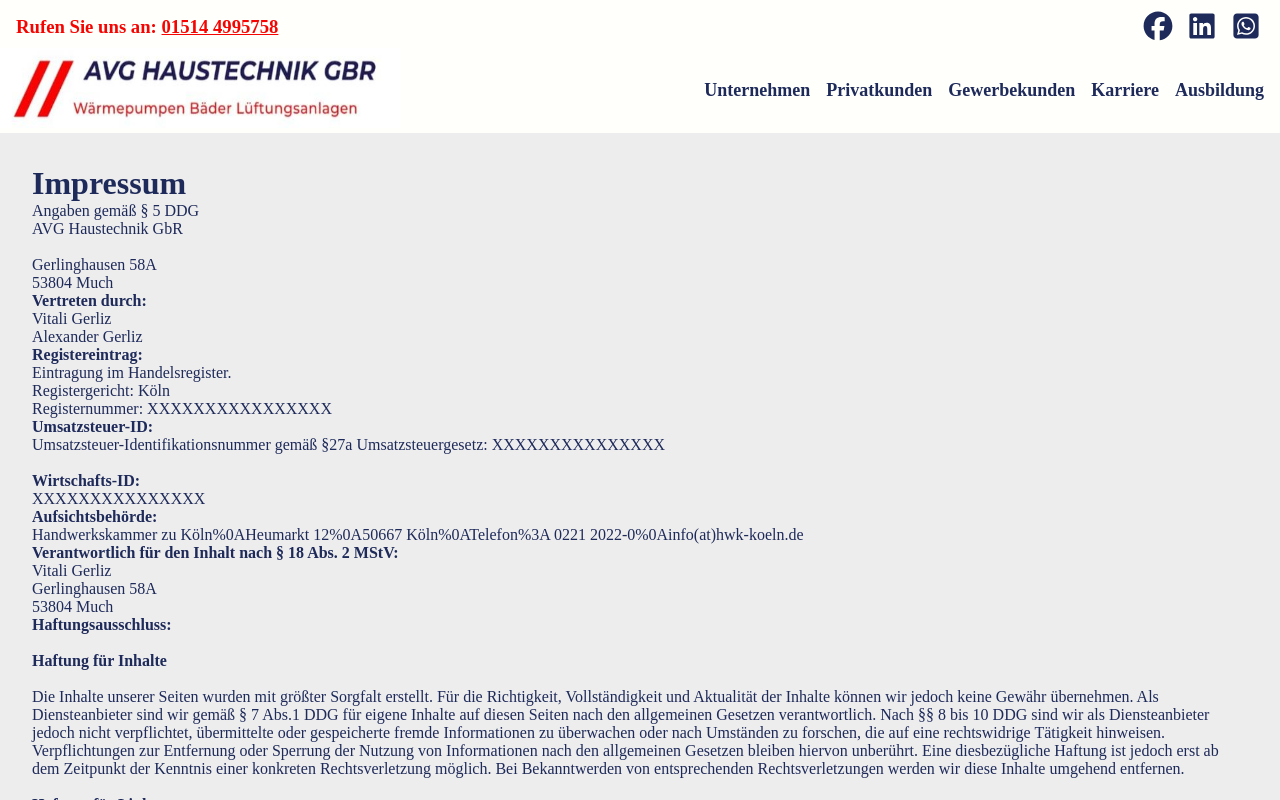
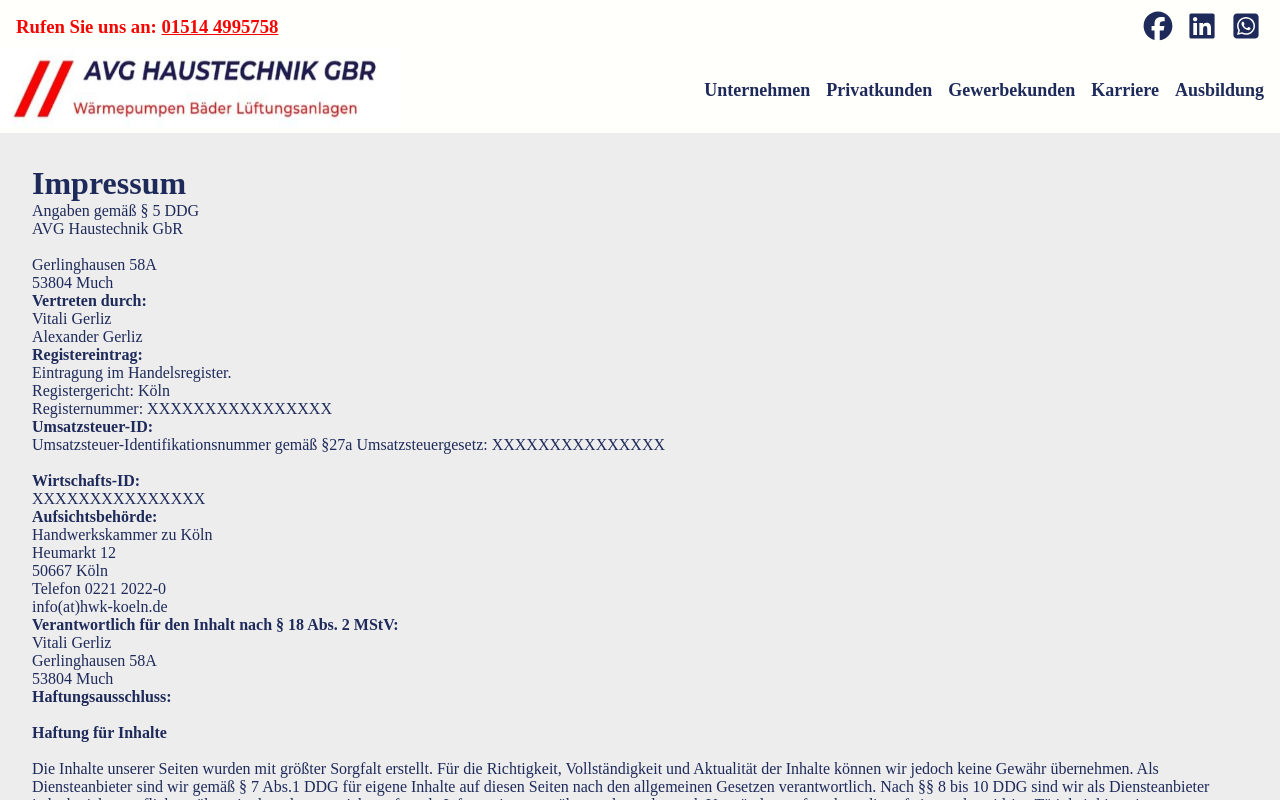
Before and after one commit to davidlreg/avg-haustechnik, an Angular app: page /imprint in a window 1280 px wide. Shown: the top 800 px of the page. Built offline with nearby package versions, Linux system fonts and the light colour scheme.

Commit message:
fixed typo

```diff
--- a/src/app/imprint/imprint.component.html
+++ b/src/app/imprint/imprint.component.html
@@ -28,8 +28,8 @@
   </p>
   <p>
     <strong>Aufsichtsbehörde:</strong><br />
-    Handwerkskammer zu Köln%0AHeumarkt 12%0A50667 Köln%0ATelefon%3A 0221
-    2022-0%0Ainfo(at)hwk-koeln.de<br />
+    Handwerkskammer zu Köln<br />Heumarkt 12<br />50667 Köln<br />Telefon 0221
+    2022-0<br />info(at)hwk-koeln.de<br />
   </p>
   <p>
     <strong>Verantwortlich für den Inhalt nach § 18 Abs. 2 MStV:</strong><br />
```
